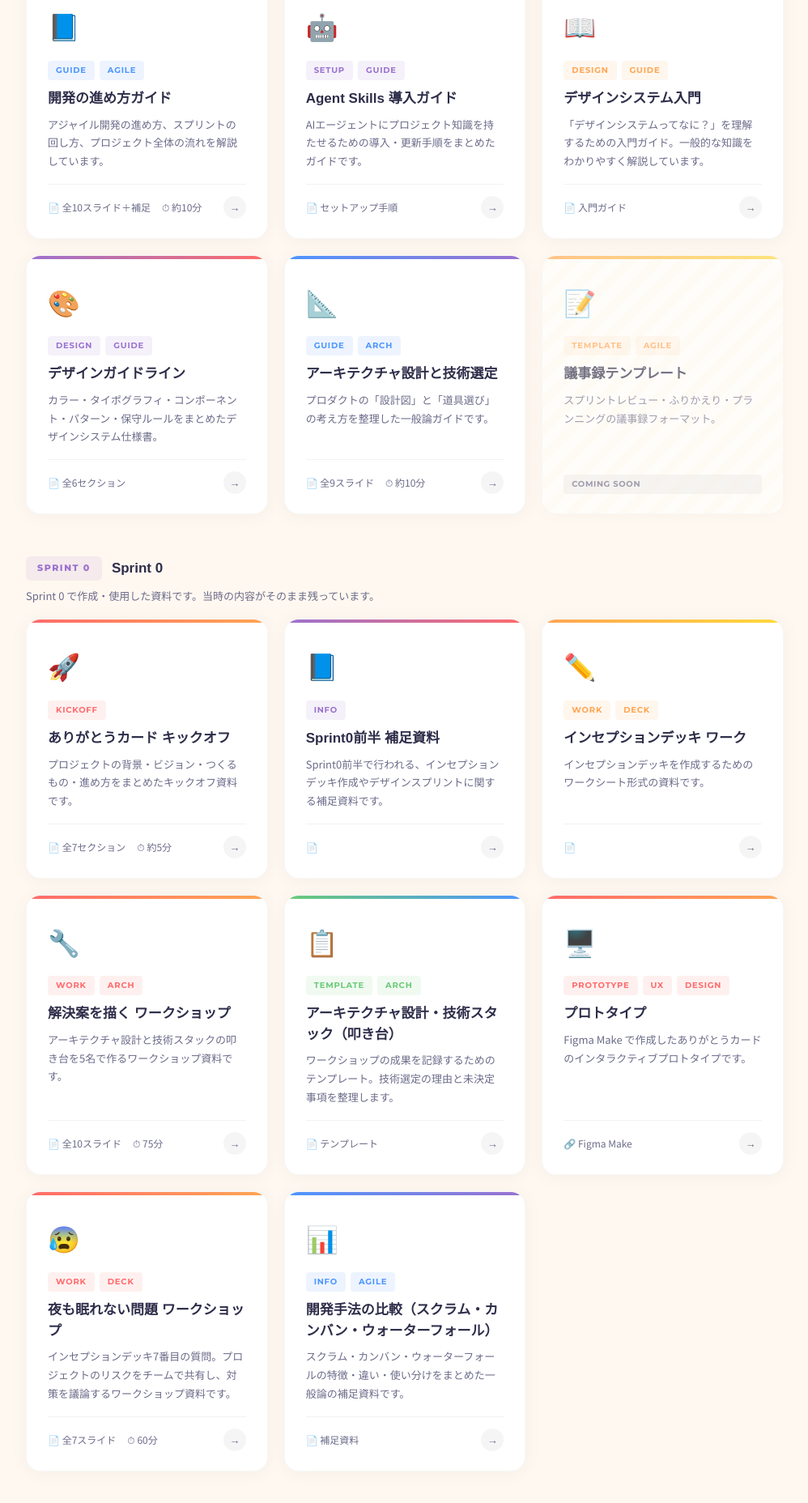
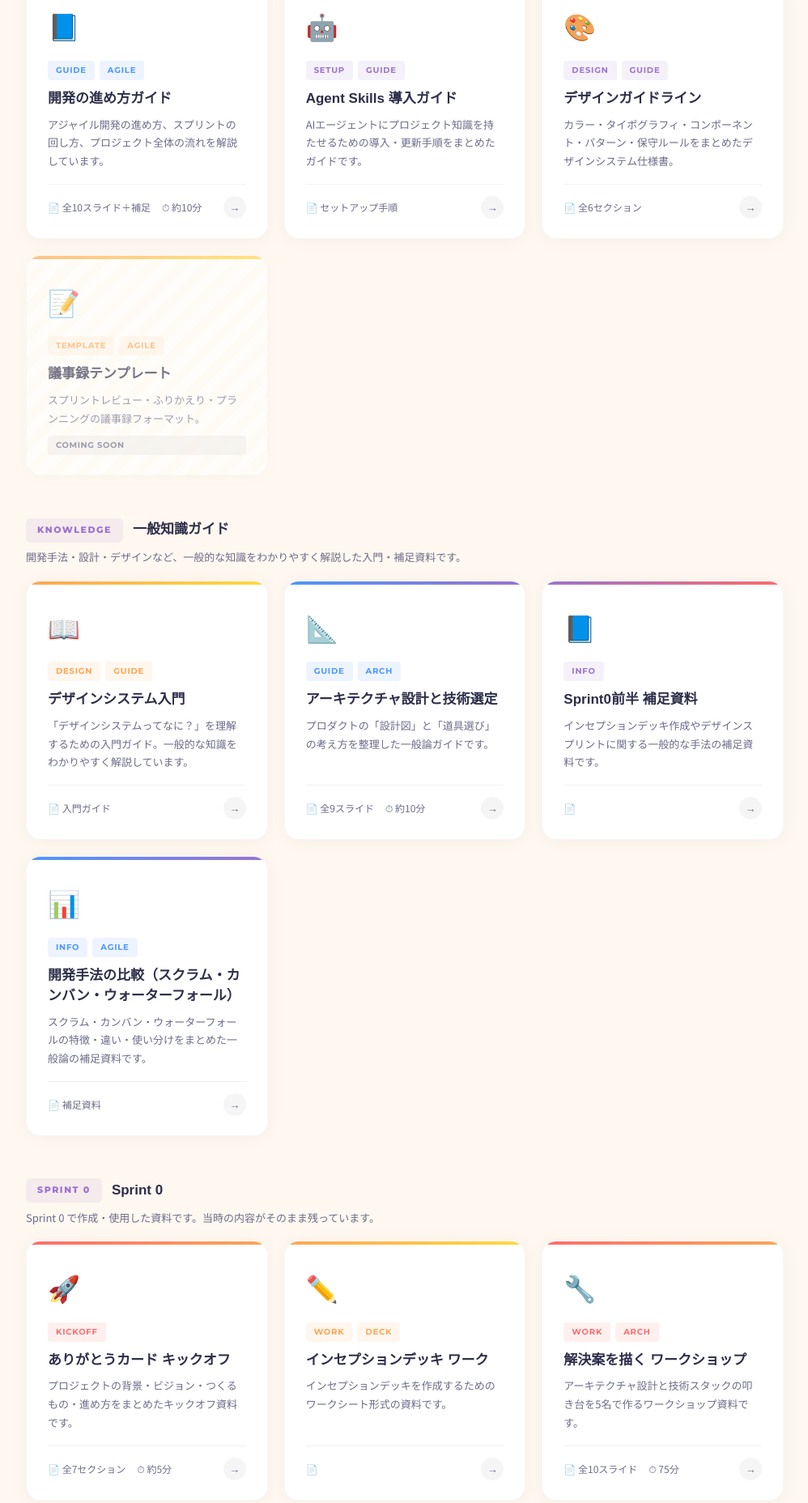
Before and after one commit to fm-yodai/thanks-card-docs, a website: page index.html in a window 1280 px wide. Shown: the part 1122-2978 px from the top of the page at 81% size, without its empty margins (140-1138 px from the left). Drawn offline with Linux system fonts and the light colour scheme; a web font is replaced by a local one.

Commit message:
一般知識ガイド(KNOWLEDGE)グループを新設し、一般論ドキュメントを移動
開発ガイドやSprint 0に混在していたプロジェクト固有でない一般論ドキュメントを
新グループに整理。移動対象: デザインシステム入門、アーキテクチャ設計と技術選定、
Sprint0前半 補足資料、開発手法の比較。CLAUDE.md・README.mdも更新。

Co-Authored-By: Claude Opus 4.6 <noreply@anthropic.com>

```diff
--- a/index.html
+++ b/index.html
@@ -343,6 +343,7 @@
     .section:nth-child(1) { animation-delay: 0.20s; }
   .section:nth-child(2) { animation-delay: 0.35s; }
   .section:nth-child(3) { animation-delay: 0.50s; }
+  .section:nth-child(4) { animation-delay: 0.65s; }
 
   @keyframes cardIn {
     from { opacity: 0; transform: translateY(24px); }
@@ -520,6 +521,39 @@
         </div>
       </a>
 
+      <a class="doc-card" data-color="purple" data-badges="DESIGN,GUIDE" href="./docs/design-guideline.html">
+        <span class="doc-card-icon">🎨</span>
+        <div class="doc-card-badges"><span class="doc-card-badge">DESIGN</span>
+        <span class="doc-card-badge">GUIDE</span></div>
+        <h3>デザインガイドライン</h3>
+        <p>カラー・タイポグラフィ・コンポーネント・パターン・保守ルールをまとめたデザインシステム仕様書。</p>
+        <div class="doc-card-meta">
+          <span>📄 全6セクション</span>
+          <div class="doc-card-arrow">→</div>
+        </div>
+      </a>
+
+      <div class="doc-card coming-soon" data-color="orange" data-badges="TEMPLATE,AGILE">
+        <span class="doc-card-icon">📝</span>
+        <div class="doc-card-badges"><span class="doc-card-badge">TEMPLATE</span>
+        <span class="doc-card-badge">AGILE</span></div>
+        <h3>議事録テンプレート</h3>
+        <p>スプリントレビュー・ふりかえり・プランニングの議事録フォーマット。</p>
+        <span class="coming-soon-tag">COMING SOON</span>
+      </div>
+
+    </div>
+  </div>
+
+  <!-- 一般知識ガイド -->
+  <div class="section" data-theme="reference">
+    <div class="section-header">
+      <span class="section-label">KNOWLEDGE</span>
+      <span class="section-title">一般知識ガイド</span>
+    </div>
+    <p class="section-desc">開発手法・設計・デザインなど、一般的な知識をわかりやすく解説した入門・補足資料です。</p>
+    <div class="doc-grid">
+
       <a class="doc-card" data-color="orange" data-badges="DESIGN,GUIDE" href="./docs/design-system-intro.html">
         <span class="doc-card-icon">📖</span>
         <div class="doc-card-badges"><span class="doc-card-badge">DESIGN</span>
@@ -528,18 +562,6 @@
         <p>「デザインシステムってなに？」を理解するための入門ガイド。一般的な知識をわかりやすく解説しています。</p>
         <div class="doc-card-meta">
           <span>📄 入門ガイド</span>
-          <div class="doc-card-arrow">→</div>
-        </div>
-      </a>
-
-      <a class="doc-card" data-color="purple" data-badges="DESIGN,GUIDE" href="./docs/design-guideline.html">
-        <span class="doc-card-icon">🎨</span>
-        <div class="doc-card-badges"><span class="doc-card-badge">DESIGN</span>
-        <span class="doc-card-badge">GUIDE</span></div>
-        <h3>デザインガイドライン</h3>
-        <p>カラー・タイポグラフィ・コンポーネント・パターン・保守ルールをまとめたデザインシステム仕様書。</p>
-        <div class="doc-card-meta">
-          <span>📄 全6セクション</span>
           <div class="doc-card-arrow">→</div>
         </div>
       </a>
@@ -557,14 +579,28 @@
         </div>
       </a>
 
-      <div class="doc-card coming-soon" data-color="orange" data-badges="TEMPLATE,AGILE">
-        <span class="doc-card-icon">📝</span>
-        <div class="doc-card-badges"><span class="doc-card-badge">TEMPLATE</span>
+      <a class="doc-card" data-color="purple" data-badges="INFO" href="./references/sprint0-first-half.html">
+        <span class="doc-card-icon">📘</span>
+        <div class="doc-card-badges"><span class="doc-card-badge">INFO</span></div>
+        <h3>Sprint0前半 補足資料</h3>
+        <p>インセプションデッキ作成やデザインスプリントに関する一般的な手法の補足資料です。</p>
+        <div class="doc-card-meta">
+          <span>📄</span>
+          <div class="doc-card-arrow">→</div>
+        </div>
+      </a>
+
+      <a class="doc-card" data-color="sky" data-badges="INFO,AGILE" href="./references/dev-methodology-comparison.html">
+        <span class="doc-card-icon">📊</span>
+        <div class="doc-card-badges"><span class="doc-card-badge">INFO</span>
         <span class="doc-card-badge">AGILE</span></div>
-        <h3>議事録テンプレート</h3>
-        <p>スプリントレビュー・ふりかえり・プランニングの議事録フォーマット。</p>
-        <span class="coming-soon-tag">COMING SOON</span>
-      </div>
+        <h3>開発手法の比較（スクラム・カンバン・ウォーターフォール）</h3>
+        <p>スクラム・カンバン・ウォーターフォールの特徴・違い・使い分けをまとめた一般論の補足資料です。</p>
+        <div class="doc-card-meta">
+          <span>📄 補足資料</span>
+          <div class="doc-card-arrow">→</div>
+        </div>
+      </a>
 
     </div>
   </div>
@@ -586,17 +622,6 @@
         <div class="doc-card-meta">
           <span>📄 全7セクション</span>
           <span>⏱ 約5分</span>
-          <div class="doc-card-arrow">→</div>
-        </div>
-      </a>
-
-      <a class="doc-card" data-color="purple" data-badges="INFO" href="./references/sprint0-first-half.html">
-        <span class="doc-card-icon">📘</span>
-        <div class="doc-card-badges"><span class="doc-card-badge">INFO</span></div>
-        <h3>Sprint0前半 補足資料</h3>
-        <p>Sprint0前半で行われる、インセプションデッキ作成やデザインスプリントに関する補足資料です。</p>
-        <div class="doc-card-meta">
-          <span>📄</span>
           <div class="doc-card-arrow">→</div>
         </div>
       </a>
@@ -664,18 +689,6 @@
         </div>
       </a>
 
-      <a class="doc-card" data-color="sky" data-badges="INFO,AGILE" href="./references/dev-methodology-comparison.html">
-        <span class="doc-card-icon">📊</span>
-        <div class="doc-card-badges"><span class="doc-card-badge">INFO</span>
-        <span class="doc-card-badge">AGILE</span></div>
-        <h3>開発手法の比較（スクラム・カンバン・ウォーターフォール）</h3>
-        <p>スクラム・カンバン・ウォーターフォールの特徴・違い・使い分けをまとめた一般論の補足資料です。</p>
-        <div class="doc-card-meta">
-          <span>📄 補足資料</span>
-          <div class="doc-card-arrow">→</div>
-        </div>
-      </a>
-
     </div>
   </div>
 
```
Also changed, not shown: CLAUDE.md (+1 -0 lines), documents.json (+30 -22 lines), README.md.
